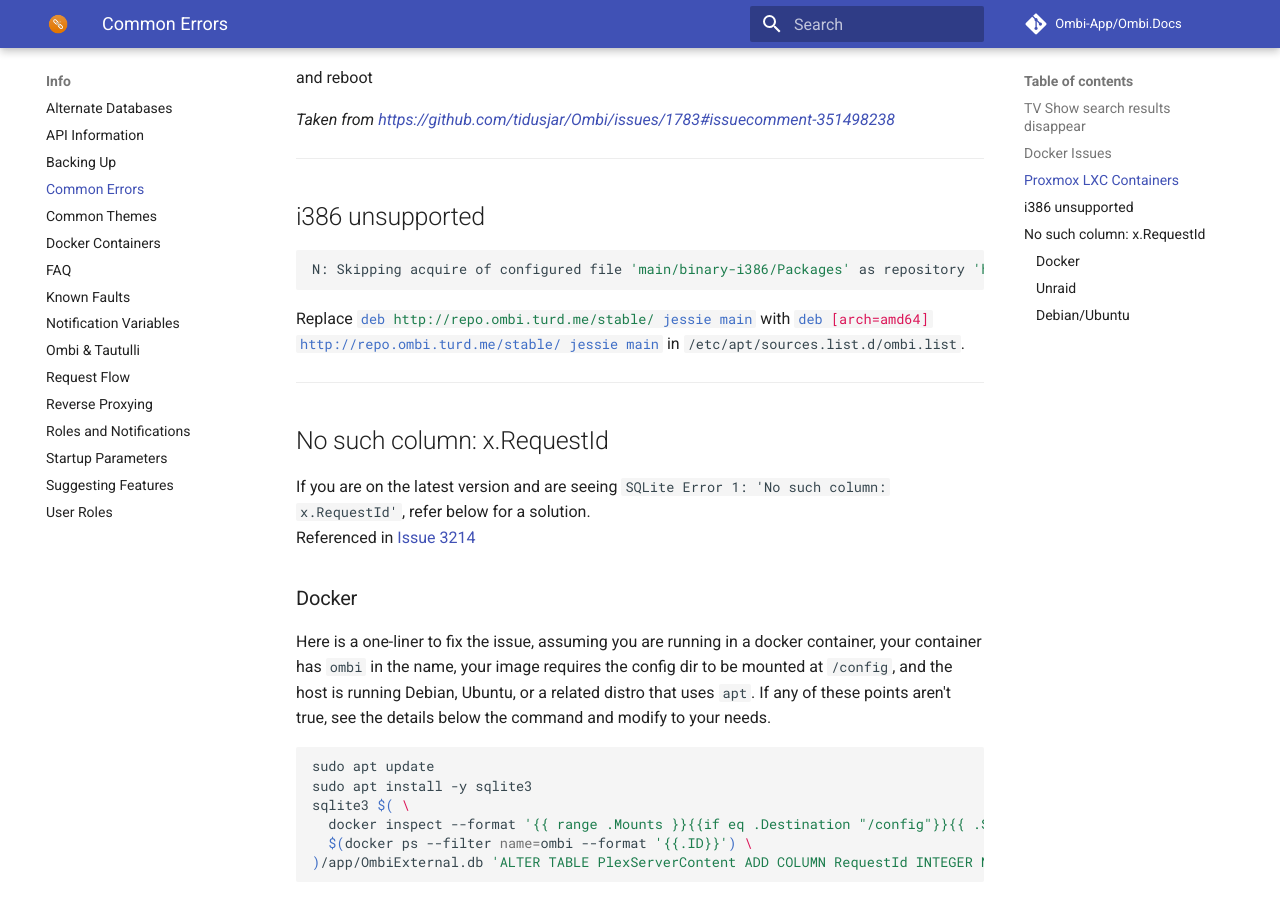
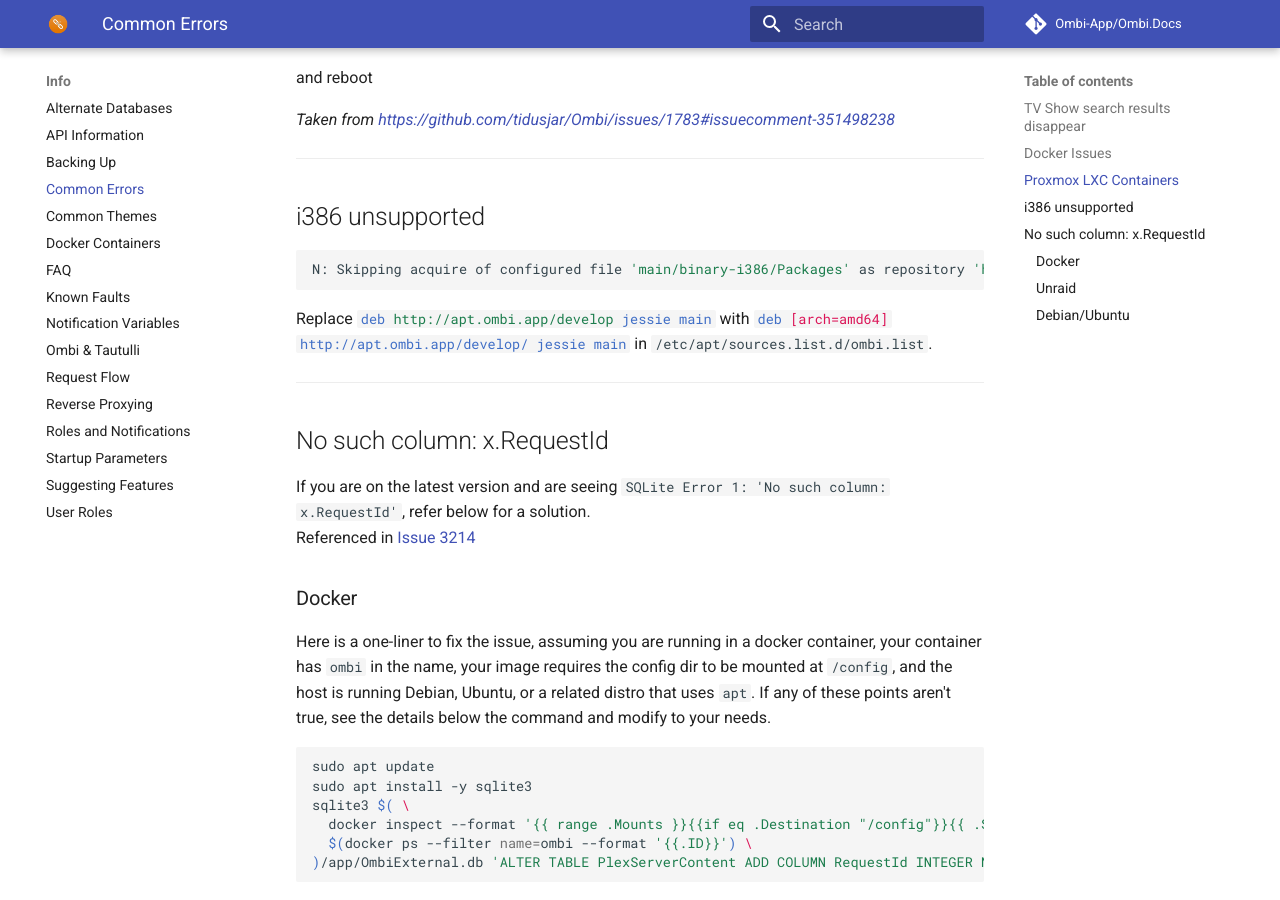
Before and after one commit to Ombi-app/Ombi.Docs, an MkDocs documentation site: the page built from docs/info/common-errors.md, in a window 1280 px wide and 900 px high, scrolled down 1730 px. Built offline with MkDocs 1.6.1 and Material for MkDocs 9.7.7, drawn with Linux system fonts in a browser that asks for light colours; comment, search, counter and statistics services are not loaded; some of the changed lines change nothing that is shown.

Commit message:
update apt in i386 error

````diff
--- a/docs/info/common-errors.md
+++ b/docs/info/common-errors.md
@@ -55,10 +55,10 @@
 ## i386 unsupported
 
 ```bash
-N: Skipping acquire of configured file 'main/binary-i386/Packages' as repository 'http://repo.ombi.turd.me/develop jessie InRelease' doesn't support architecture 'i386'
+N: Skipping acquire of configured file 'main/binary-i386/Packages' as repository 'https://apt.ombi.app/develop jessie InRelease' doesn't support architecture 'i386'
 ```
 
-Replace `deb http://repo.ombi.turd.me/stable/ jessie main` with  `deb [arch=amd64] http://repo.ombi.turd.me/stable/ jessie main` in `/etc/apt/sources.list.d/ombi.list`.
+Replace `deb http://apt.ombi.app/develop jessie main` with  `deb [arch=amd64] http://apt.ombi.app/develop/ jessie main` in `/etc/apt/sources.list.d/ombi.list`.
 
 ***
 
````
